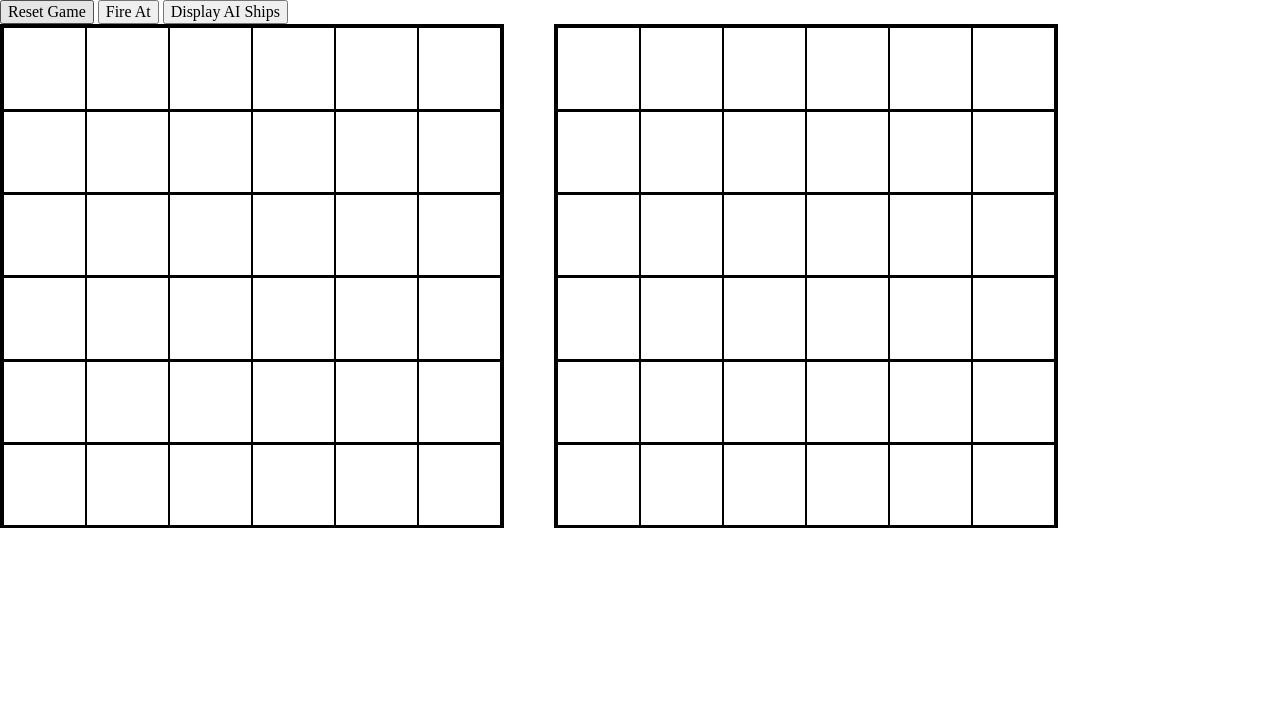
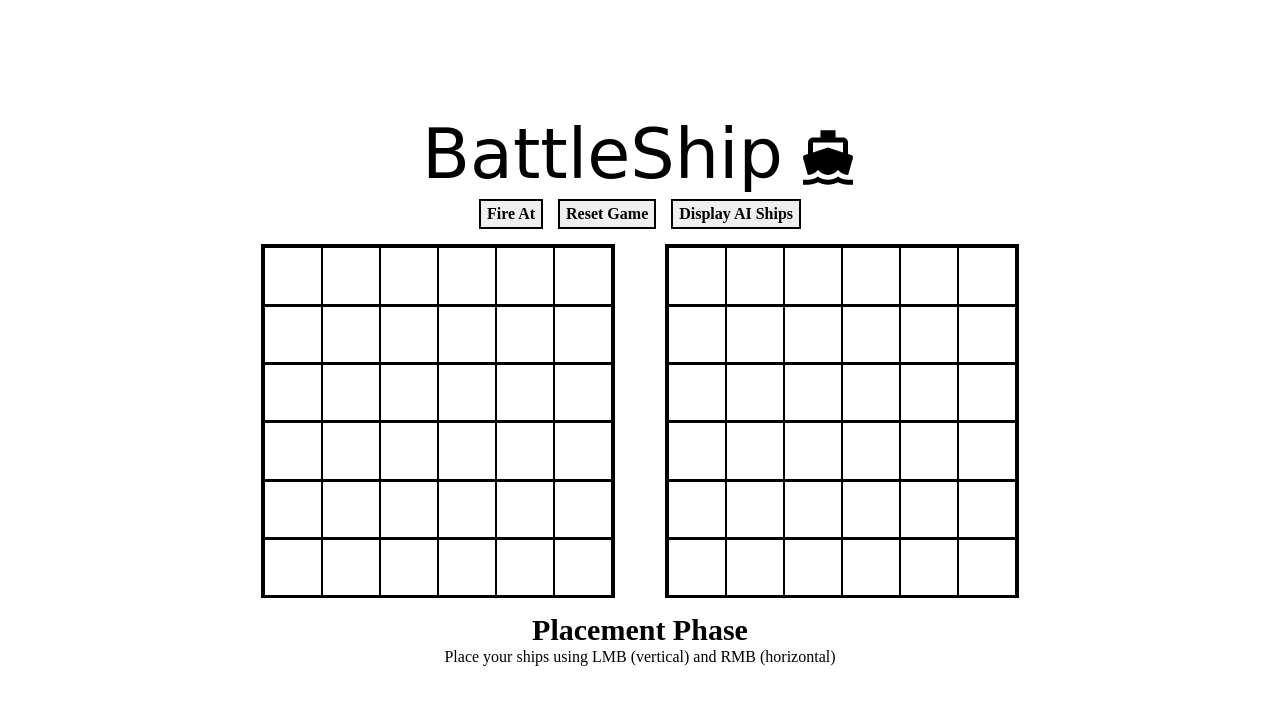
Before and after one commit to ClearlyyConfused/battleship, a plain HTML site: page index.html in a window 1280 px wide. Drawn offline with Linux system fonts and the light colour scheme; a web font is replaced by a local one.

Commit message:
Add styles to webpage

```diff
--- a/index.html
+++ b/index.html
@@ -6,15 +6,36 @@
 		<meta name="viewport" content="width=device-width, initial-scale=1.0" />
 		<title>BattleShip</title>
 		<link rel="stylesheet" href="style.css" />
+		<link rel="preconnect" href="https://fonts.googleapis.com" />
+		<link rel="preconnect" href="https://fonts.gstatic.com" crossorigin />
+		<link
+			href="https://fonts.googleapis.com/css2?family=Blaka&display=swap"
+			rel="stylesheet"
+		/>
+		<link rel="shortcut icon" href="battleship.svg" type="image/x-icon" />
 	</head>
 	<body>
-		<button id="resetGame">Reset Game</button>
-		<button id="fireAt">Fire At</button>
-		<button id="displayShipsAI">Display AI Ships</button>
+		<div id="header">
+			<div id="title">
+				<div>BattleShip</div>
+				<img src="battleship.svg" alt="battleship Icon" />
+			</div>
+			<div id="buttons">
+				<button id="fireAt">Fire At</button>
+				<button id="resetGame">Reset Game</button>
+				<button id="displayShipsAI">Display AI Ships</button>
+			</div>
+		</div>
 		<div id="display">
 			<div id="boardDisplay1"></div>
 			<div id="boardDisplay2"></div>
 		</div>
+		<div id="footer">
+			<div id="gamePhase">Placement Phase</div>
+			<div id="phaseDescription">
+				Place your ships using LMB (vertical) and RMB (horizontal)
+			</div>
+		</div>
 		<script src="main.js"></script>
 	</body>
 </html>
--- a/style.css
+++ b/style.css
@@ -350,7 +350,40 @@ template {
 	display: none;
 }
 
-/* */
+/* *************************** */
+
+#header {
+	display: flex;
+	flex-direction: column;
+	align-items: center;
+	justify-content: center;
+	gap: 5px;
+}
+
+#title {
+	font-size: 70px;
+	justify-self: flex-start;
+	font-family: 'Blaka', cursive;
+	margin-top: -20px;
+	display: flex;
+	gap: 15px;
+}
+
+#title > img {
+	width: 60px;
+	height: auto;
+	margin-bottom: -7px;
+}
+
+body {
+	width: 100vw;
+	height: 100vh;
+	display: flex;
+	flex-direction: column;
+	align-items: center;
+	justify-content: center;
+	gap: 15px;
+}
 
 #display {
 	display: flex;
@@ -359,11 +392,16 @@ template {
 
 #boardDisplay1,
 #boardDisplay2 {
-	width: 500px;
-	height: 500px;
+	width: 350px;
+	height: 350px;
 	border: 2px solid black;
 	display: flex;
 	flex-direction: column;
+}
+
+#boardDisplay1:hover,
+#boardDisplay2:hover {
+	cursor: pointer;
 }
 
 .row0,
@@ -386,9 +424,43 @@ template {
 	width: 100%;
 	height: 100%;
 	border: 1px solid black;
-	font-size: 50px;
+	font-size: 40px;
 	display: flex;
 	align-items: center;
 	justify-content: center;
+	font-family: 'Blaka', cursive;
+}
+
+#buttons {
+	display: flex;
+	gap: 15px;
+}
+
+button {
+	border: solid 2px black;
+	height: 30px;
+	font-weight: 600;
+}
+
+button:active {
+	border: solid 2px black;
+	transform: scale(0.95);
+	height: 30px;
+	font-weight: 600;
+}
+
+button:hover {
+	cursor: pointer;
+}
+
+#footer {
+	display: flex;
+	flex-direction: column;
+	align-items: center;
+	justify-content: center;
+}
+
+#gamePhase {
+	font-size: 30px;
 	font-weight: 900;
 }
```
Also changed, not shown: battleship.svg (added), main.js.
